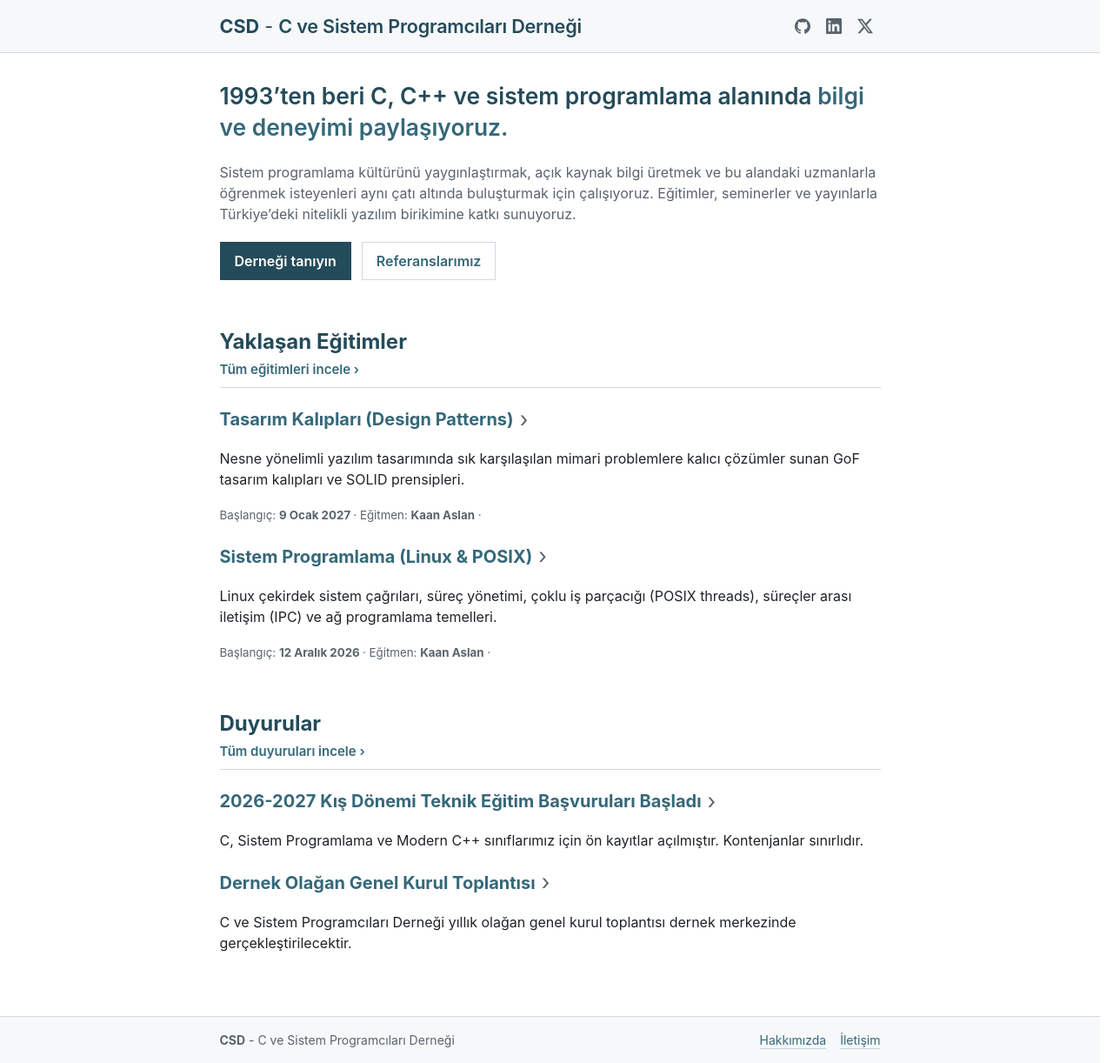
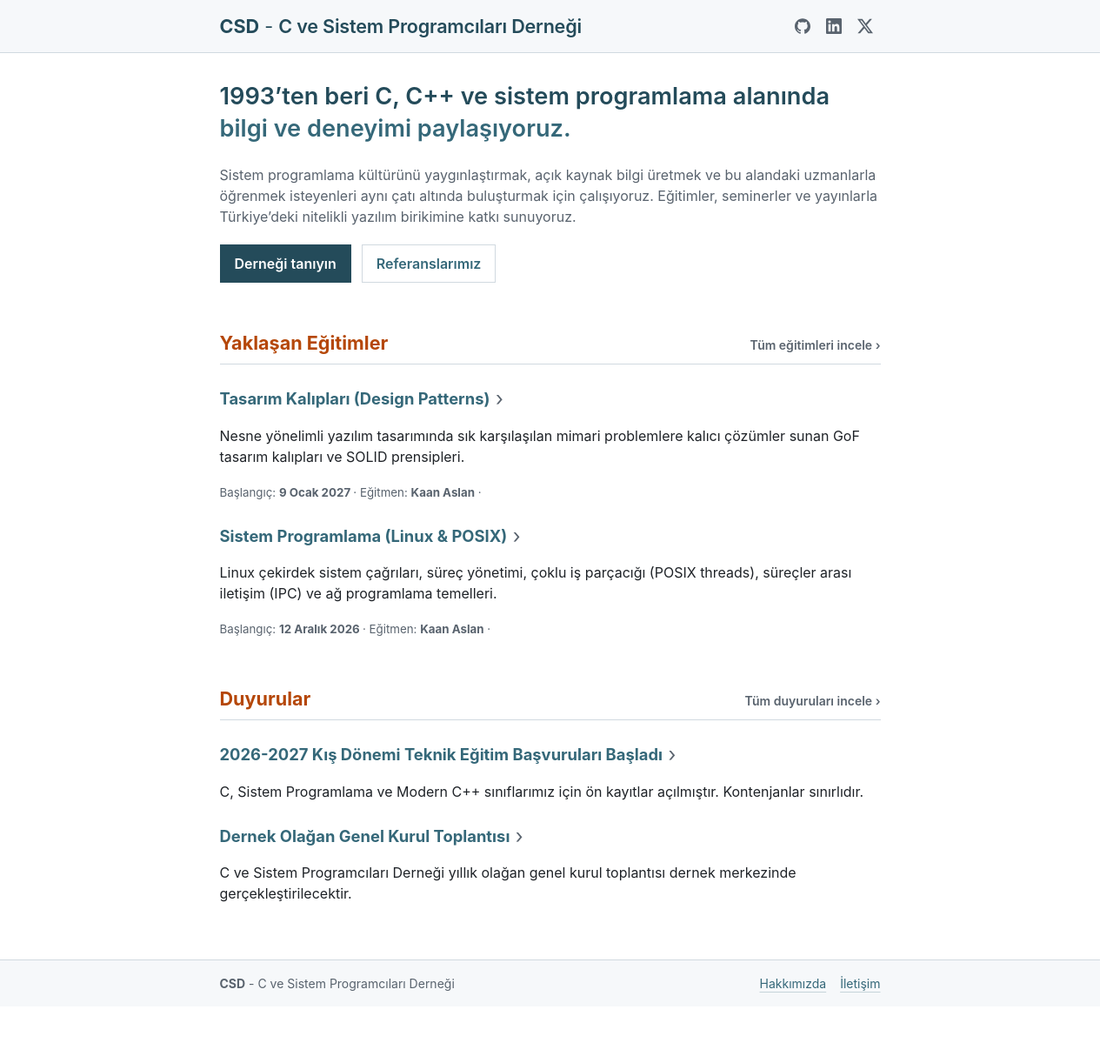
Before and after one commit to dengere/dengere.github.io, a Jekyll site: the page built from index.html, in a window 1280 px wide. Shown: the whole page at 87% size. Built offline with Jekyll 4.4.1, drawn with Linux system fonts in a browser that asks for light colours; after the commit the page ends 1157 px from its top, so only the background shows below that.

Commit message:
h1 h2 h3 olayı

```diff
--- a/_includes/home-card-course.html
+++ b/_includes/home-card-course.html
@@ -1,5 +1,4 @@
 {% assign item = include.item %}
-<article>
 <h3><a href="{{ item.url | relative_url }}">{{ item.title | escape }}</a></h3>
 <p>{{ item.summary | escape }}</p>
 <p>
@@ -9,4 +8,3 @@
     {% if item.format %} · {{ site.data.labels[item.format] | escape }}{% endif %}
   </small>
 </p>
-</article>
--- a/assets/css/style.css
+++ b/assets/css/style.css
@@ -156,12 +156,14 @@ img {
   font-weight: 600;
   letter-spacing: -0.01em;
 }
+
 /* Main & Typography */
 .site-main {
   flex: 1;
   padding-block: 24px 48px;
 }
 
+.intro,
 main > section,
 main > article {
   margin-block: 0 40px;
@@ -223,7 +225,7 @@ main > section > h2,
 
 /* Intro */
 .intro h1 {
-  font-size: 1.35rem;
+  font-size: 1.4rem;
   font-weight: 600;
   line-height: 1.35;
 }
@@ -271,20 +273,31 @@ main > section > h2,
 
 /* Sections, Cards & Lists */
 .section-header {
-  padding-bottom: 8px;
+  display: flex;
+  flex-wrap: wrap;
+  align-items: baseline;
+  justify-content: space-between;
+  gap: 10px 16px;
+  padding-bottom: 10px;
   border-bottom: 1px solid var(--color-border-default);
 }
 
 .section-header h2 {
   margin: 0;
+  font-size: 1.2rem;
+  color: var(--color-section-accent);
 }
 
 .section-header a {
-  display: inline-block;
-  margin-top: 6px;
-  font-size: 0.9375rem;
+  color: var(--color-fg-muted);
+  font-size: 0.875rem;
   font-weight: 600;
   text-decoration: none;
+}
+
+.section-header a:hover,
+.section-header a:focus-visible {
+  color: var(--color-accent-hover);
 }
 
 .card-grid {
@@ -295,7 +308,11 @@ main > section > h2,
 }
 
 main > section > article {
-  margin-block: 24px;
+  margin-block: 28px;
+}
+
+main > section > article:last-of-type {
+  margin-bottom: 0;
 }
 
 .card-grid > article {
@@ -306,6 +323,7 @@ main > section > article {
 main > section > article h3,
 .card-grid > article h3 {
   margin-top: 0;
+  font-size: 1.0625rem;
 }
 
 main > section > article > :last-child,
@@ -441,13 +459,23 @@ dd {
     padding-top: 32px;
   }
 
+  .intro,
   main > section,
   main > article {
     margin-bottom: 56px;
   }
 
   .intro h1 {
-    font-size: 1.65rem;
+    font-size: 1.7rem;
+  }
+
+  .section-header h2 {
+    font-size: 1.35rem;
+  }
+
+  main > section > article h3,
+  .card-grid > article h3 {
+    font-size: 1.15rem;
   }
 }
 
```
Also changed, not shown: pages/contact.md (+2 -2 lines). Lines whose indentation alone changed are shown as unchanged.
